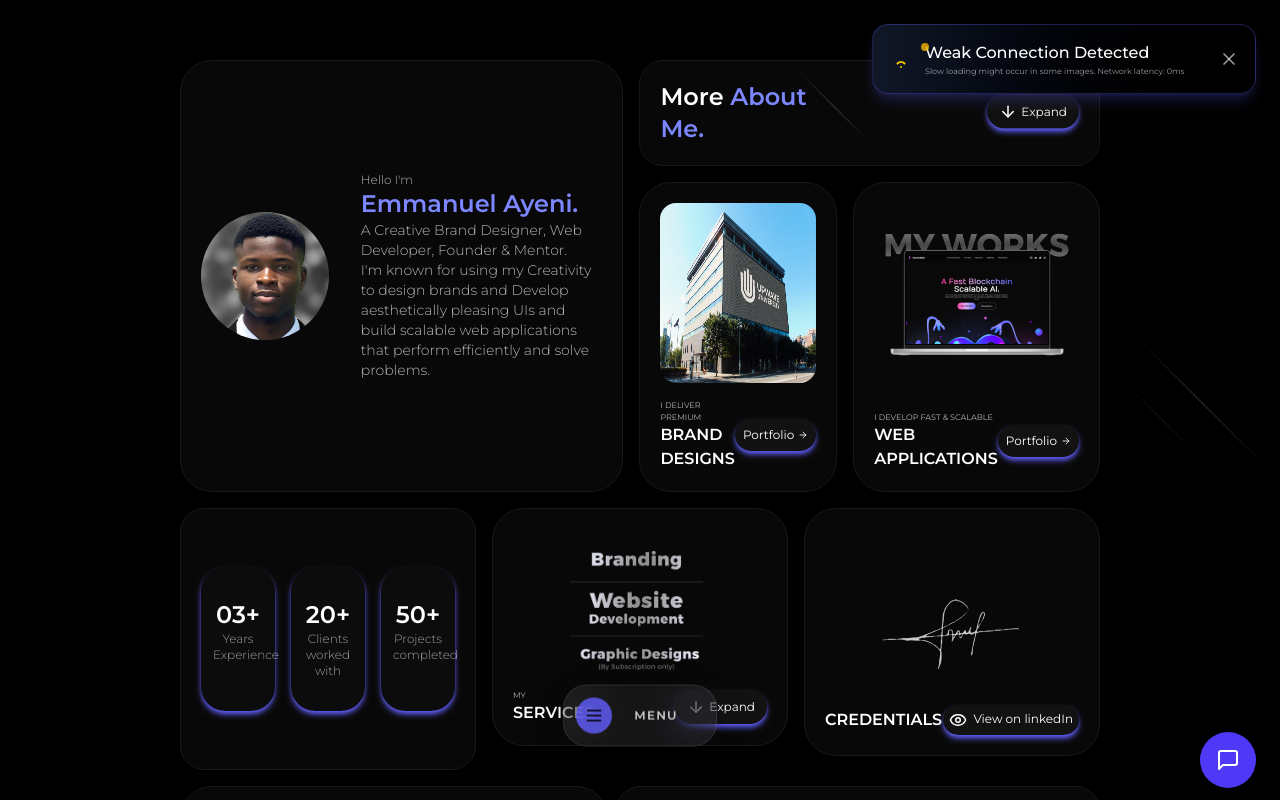
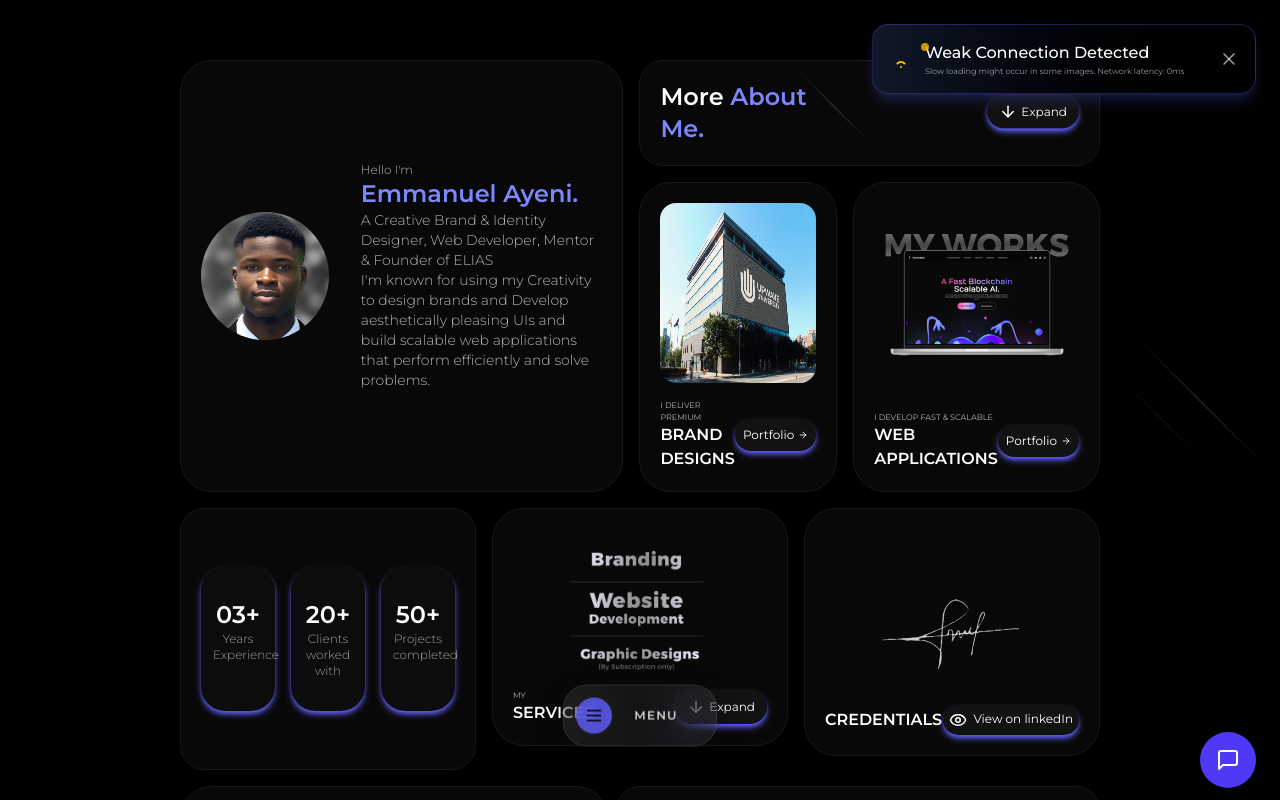
Before and after one commit to emmy-codes01/Emmy, a React (Vite) app: page / in a window 1280 px wide. Shown: the top 800 px of the page. Built offline with nearby package versions, Linux system fonts and the light colour scheme; a web font is replaced by a local one.

Commit message:
updated blogs section

```diff
--- a/src/components/Home.jsx
+++ b/src/components/Home.jsx
@@ -103,7 +103,7 @@ const currentYear = new Date().getFullYear();
   <div className='flex flex-col gap-0.1 lg:text-left reveal'>
     <p className='opacity-70 md:text-xs text-[10px]' style={{fontWeight: '300'}}> Hello I'm</p>
     <p className='font-semibold md:text-2xl text-sm text-indigo-400'>Emmanuel Ayeni.</p>
-    <p className='md:text-sm text-[10px] opacity-70 max-w-xs' style={{fontWeight: '300'}}>A Creative Brand Designer, Web Developer, Founder & Mentor. <span className='hidden lg:block'> I'm known for using my Creativity to design brands and Develop aesthetically pleasing UIs and build scalable web applications that perform efficiently and solve problems.</span></p>
+    <p className='md:text-sm text-[10px] opacity-70 max-w-xs' style={{fontWeight: '300'}}>A Creative Brand & Identity Designer, Web Developer, Mentor & Founder of ELIAS<span className='hidden lg:block'> I'm known for using my Creativity to design brands and Develop aesthetically pleasing UIs and build scalable web applications that perform efficiently and solve problems.</span></p>
   </div>
 </div>
 
--- a/src/pages/Blog.jsx
+++ b/src/pages/Blog.jsx
@@ -1,5 +1,5 @@
 import React, { useState, useEffect } from 'react';
-import model from '../assets/images/model.webp'
+import model from '../assets/images/image.png'
 import bluecheck from '../assets/images/bluecheck.png'
 import { Heart, ThumbsDown, User, Home, Calendar, ArrowLeft, Share2, CheckCircle } from 'lucide-react';
 import { Link } from 'react-router-dom';
@@ -410,7 +410,7 @@ const Blog = () => {
         blogPosts.map((post) => (
           <div
             key={post.id}
-            className="bg-black/80 border border-white/7 rounded-3xl overflow-hidden transition-all duration-300 hover:border-indigo-500/50"
+            className="bg-black/80 border border-white/7 rounded-3xl overflow-hidden transition-all duration-300 shadow-md shadow-indigo-600"
           >
             {/* Post header with author info */}
             <div className="flex items-center px-4 py-3 border-b border-white/7">
@@ -419,7 +419,7 @@ const Blog = () => {
                 <img src={model} alt="Emmy" className='rounded-full'/>
               </div>
               <div className="ml-3 flex items-center">
-                <div className="text-white font-medium flex flex-col text-[12px]">Emmanuel Ayeni <span className='opacity-70 font-light text-xs'>@emmy</span></div>
+                <div className="text-white font-medium flex flex-col text-[12px]">Emmanuel Ayeni <span className='opacity-70 font-normal text-xs'>@nuel_ayeni</span></div>
                 <div className="text-indigo-400 ml-1 mt-[-1.2rem]">
                   {/* <CheckCircle size={14} /> */}
                   <img src={bluecheck} alt="checkcircle" className='rounded-full size-4'/>
```
